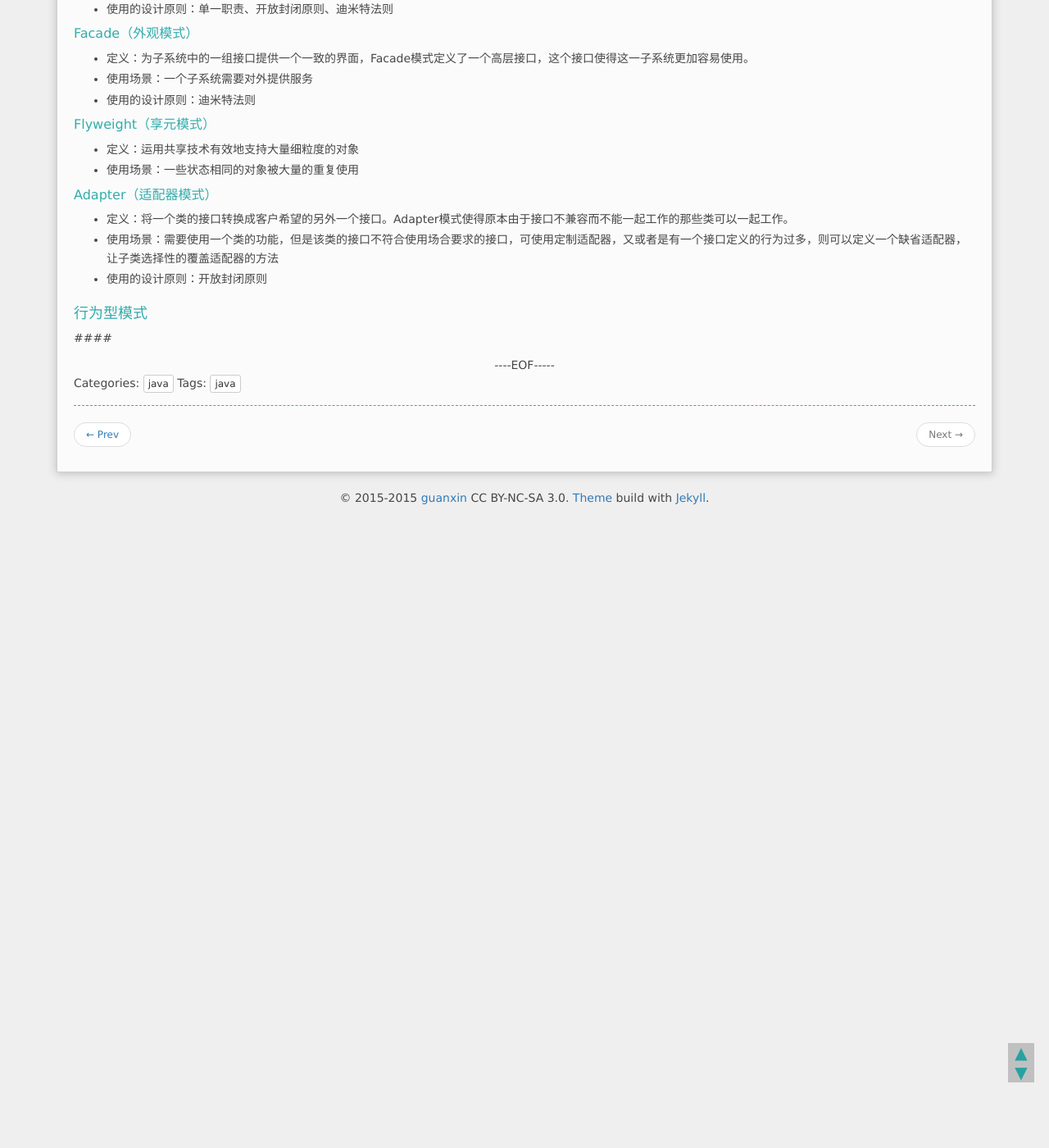
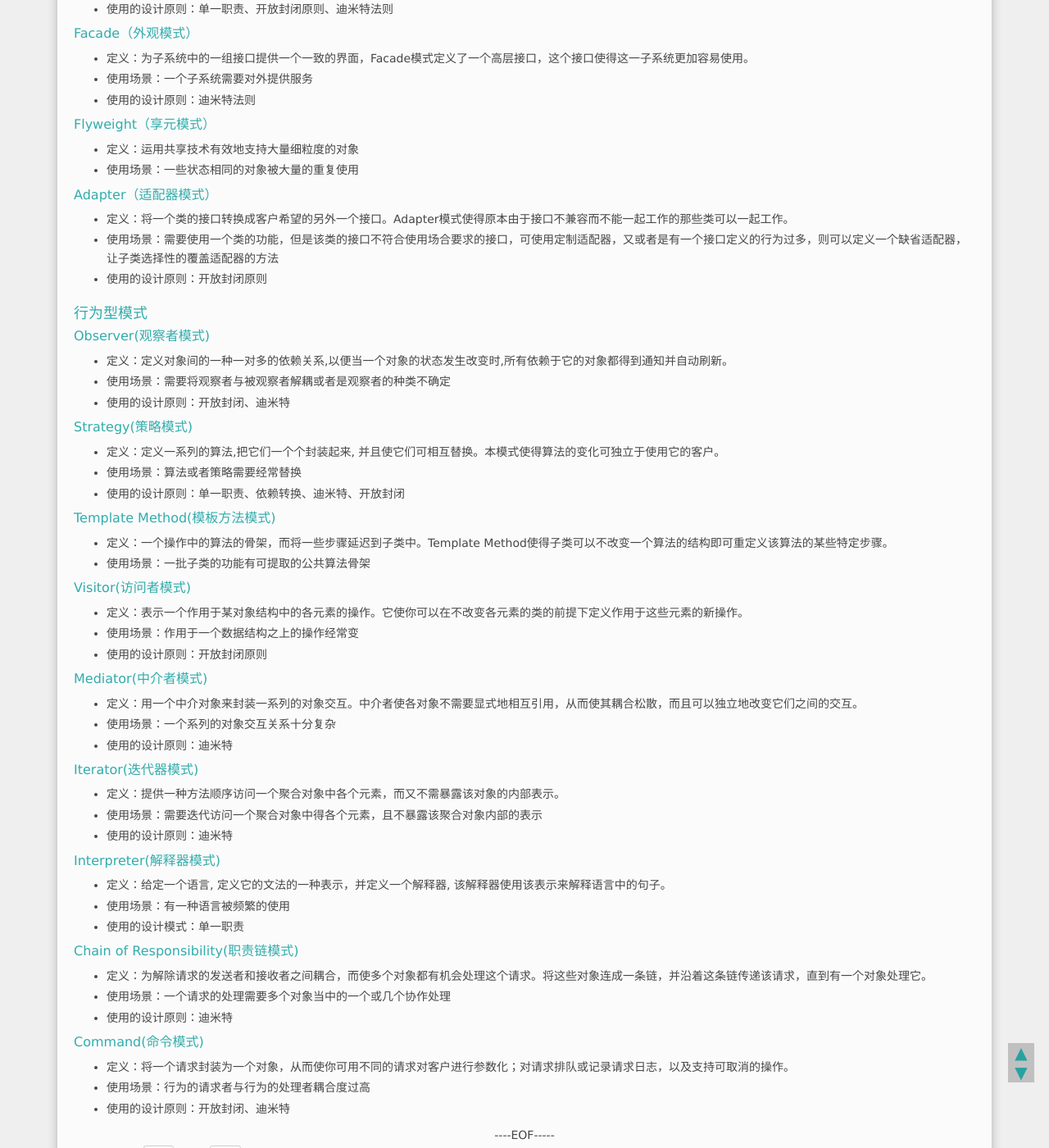
Before and after one commit to jackzhao29/jackzhao29.github.com, a Jekyll site: the page built from _posts/2015-06-27-Java系列设计模式总结.md, in a window 1280 px wide and 1400 px high, scrolled down 1694 px. Shown: the whole window at 82% size. Built offline with Jekyll 4.4.1, drawn with Linux system fonts in a browser that asks for light colours; Markdown is read by kramdown in place of the engine named in the settings; comment, search, counter and statistics services are not loaded; before the commit the page ends 2323 px from its top, so only the background shows below that.

Commit message:
add blog

```diff
--- a/_posts/2015-06-27-Java系列设计模式总结.md
+++ b/_posts/2015-06-27-Java系列设计模式总结.md
@@ -69,4 +69,46 @@ tags: [java]
  * 使用的设计原则：开放封闭原则
 
 ### 行为型模式
-####
+#### Observer(观察者模式)
+ * 定义：定义对象间的一种一对多的依赖关系,以便当一个对象的状态发生改变时,所有依赖于它的对象都得到通知并自动刷新。
+ * 使用场景：需要将观察者与被观察者解耦或者是观察者的种类不确定
+ * 使用的设计原则：开放封闭、迪米特
+
+#### Strategy(策略模式)
+ * 定义：定义一系列的算法,把它们一个个封装起来, 并且使它们可相互替换。本模式使得算法的变化可独立于使用它的客户。
+ * 使用场景：算法或者策略需要经常替换
+ * 使用的设计原则：单一职责、依赖转换、迪米特、开放封闭
+
+#### Template Method(模板方法模式)
+ * 定义：一个操作中的算法的骨架，而将一些步骤延迟到子类中。Template Method使得子类可以不改变一个算法的结构即可重定义该算法的某些特定步骤。
+ * 使用场景：一批子类的功能有可提取的公共算法骨架
+
+#### Visitor(访问者模式)
+ * 定义：表示一个作用于某对象结构中的各元素的操作。它使你可以在不改变各元素的类的前提下定义作用于这些元素的新操作。
+ * 使用场景：作用于一个数据结构之上的操作经常变
+ * 使用的设计原则：开放封闭原则
+
+#### Mediator(中介者模式)
+ * 定义：用一个中介对象来封装一系列的对象交互。中介者使各对象不需要显式地相互引用，从而使其耦合松散，而且可以独立地改变它们之间的交互。
+ * 使用场景：一个系列的对象交互关系十分复杂
+ * 使用的设计原则：迪米特
+
+#### Iterator(迭代器模式)
+ * 定义：提供一种方法顺序访问一个聚合对象中各个元素，而又不需暴露该对象的内部表示。
+ * 使用场景：需要迭代访问一个聚合对象中得各个元素，且不暴露该聚合对象内部的表示
+ * 使用的设计原则：迪米特
+
+#### Interpreter(解释器模式)
+ * 定义：给定一个语言, 定义它的文法的一种表示，并定义一个解释器, 该解释器使用该表示来解释语言中的句子。
+ * 使用场景：有一种语言被频繁的使用
+ * 使用的设计模式：单一职责
+
+#### Chain of Responsibility(职责链模式)
+ * 定义：为解除请求的发送者和接收者之间耦合，而使多个对象都有机会处理这个请求。将这些对象连成一条链，并沿着这条链传递该请求，直到有一个对象处理它。
+ * 使用场景：一个请求的处理需要多个对象当中的一个或几个协作处理
+ * 使用的设计原则：迪米特
+
+#### Command(命令模式)
+ * 定义：将一个请求封装为一个对象，从而使你可用不同的请求对客户进行参数化；对请求排队或记录请求日志，以及支持可取消的操作。
+ * 使用场景：行为的请求者与行为的处理者耦合度过高
+ * 使用的设计原则：开放封闭、迪米特
```
